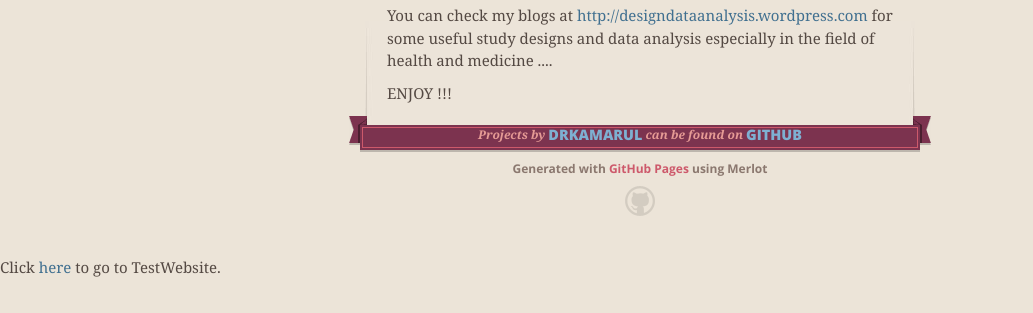
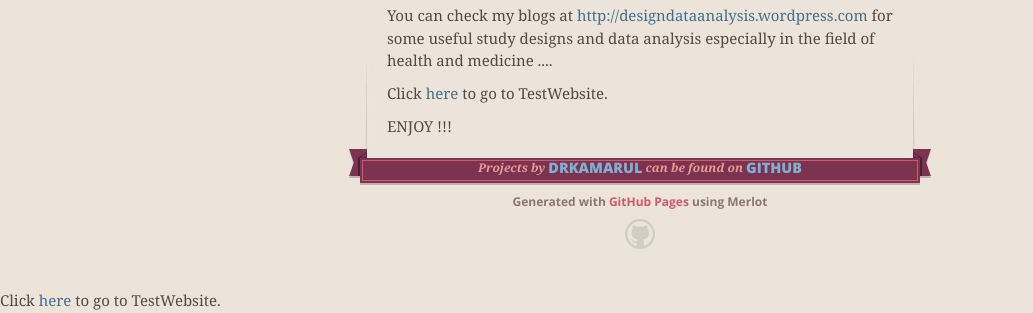
Before and after one commit to drkamarul/drkamarul.github.io, a plain HTML site: page index.html in a window 1280 px wide. Shown: the part 487-800 px from the top of the page, without its empty margins (0-1033 px from the left). Drawn offline with nearby package versions, Linux system fonts and the light colour scheme.

Commit message:
done updated index

```diff
--- a/index.html
+++ b/index.html
@@ -55,6 +55,8 @@
 
 <p>You can check my blogs at <a href="http://designdataanalysis.wordpress.com">http://designdataanalysis.wordpress.com</a> for some useful study designs and data analysis especially in the field of health and medicine .... </p>
 
+<p> Click <a href="TestWebsite.html">here</a> to go to TestWebsite.
+
 <p>ENJOY !!!</p>
       </section>
 
```
